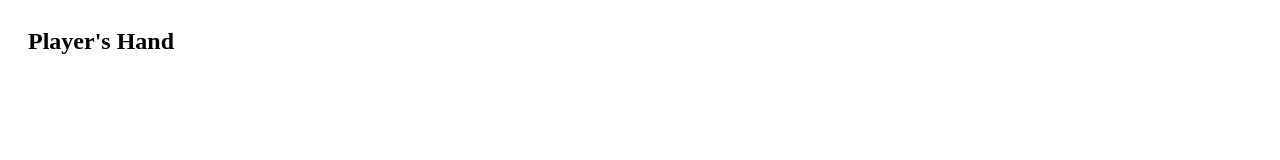
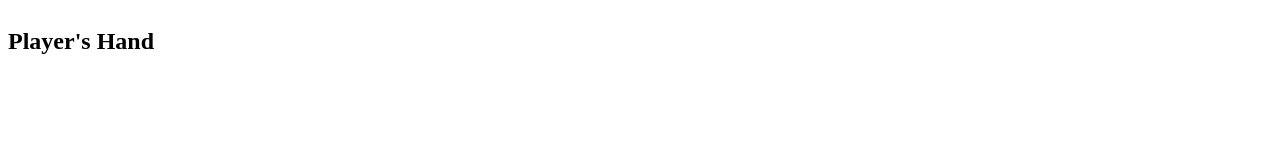
Before and after one commit to telenorbenedicte/vue-nuxt-blackjack, a Nuxt app: page / in a window 1280 px wide. Shown: the top 160 px of the page. Built offline with nearby package versions, Linux system fonts and the light colour scheme.

Commit message:
Remove player hand margin

```diff
--- a/components/PlayerHand.vue
+++ b/components/PlayerHand.vue
@@ -28,9 +28,6 @@ export default {
 </script>
 
 <style scoped>
-.player-hand {
-  margin: 20px;
-}
 .cards {
   display: flex;
   flex-wrap: wrap;
```
